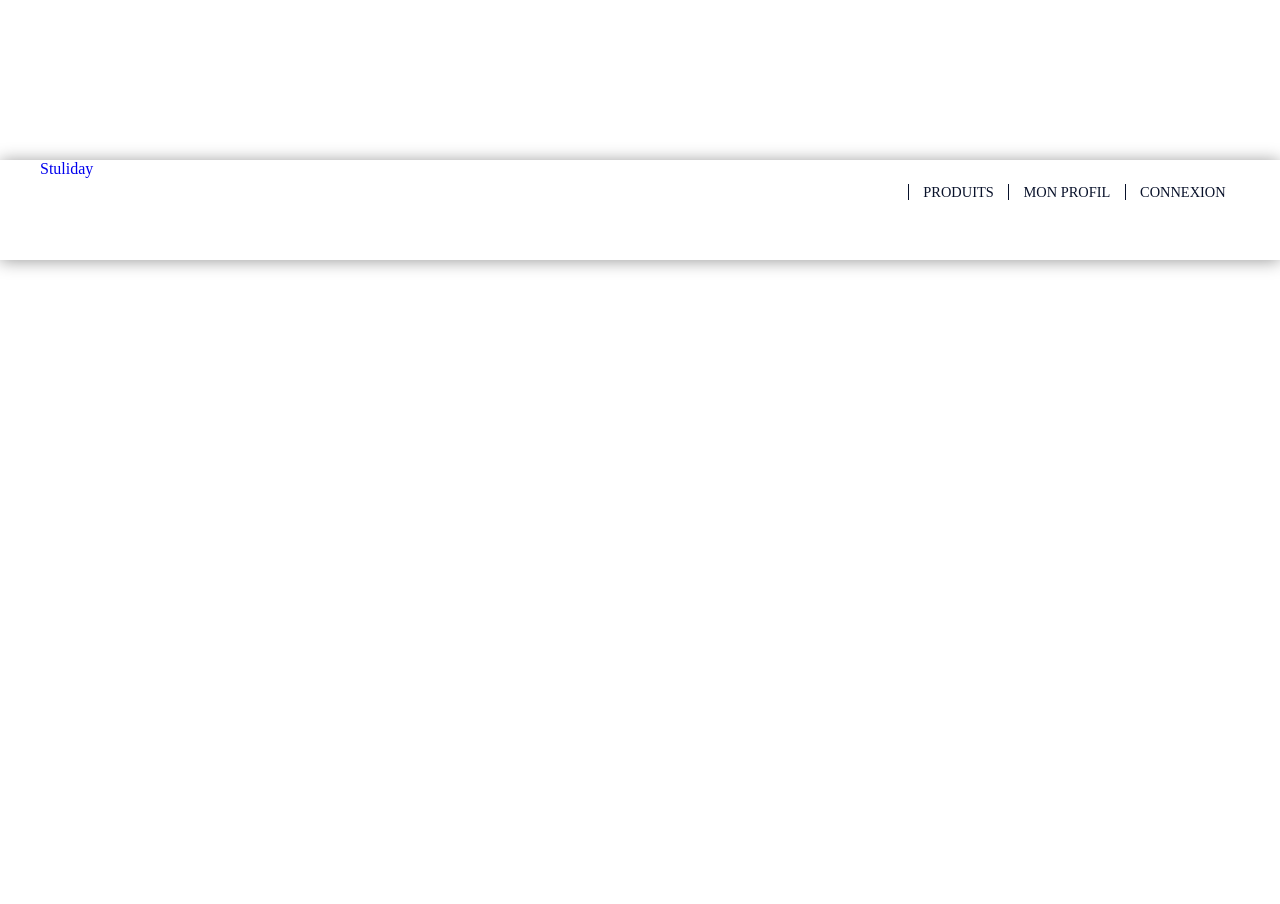
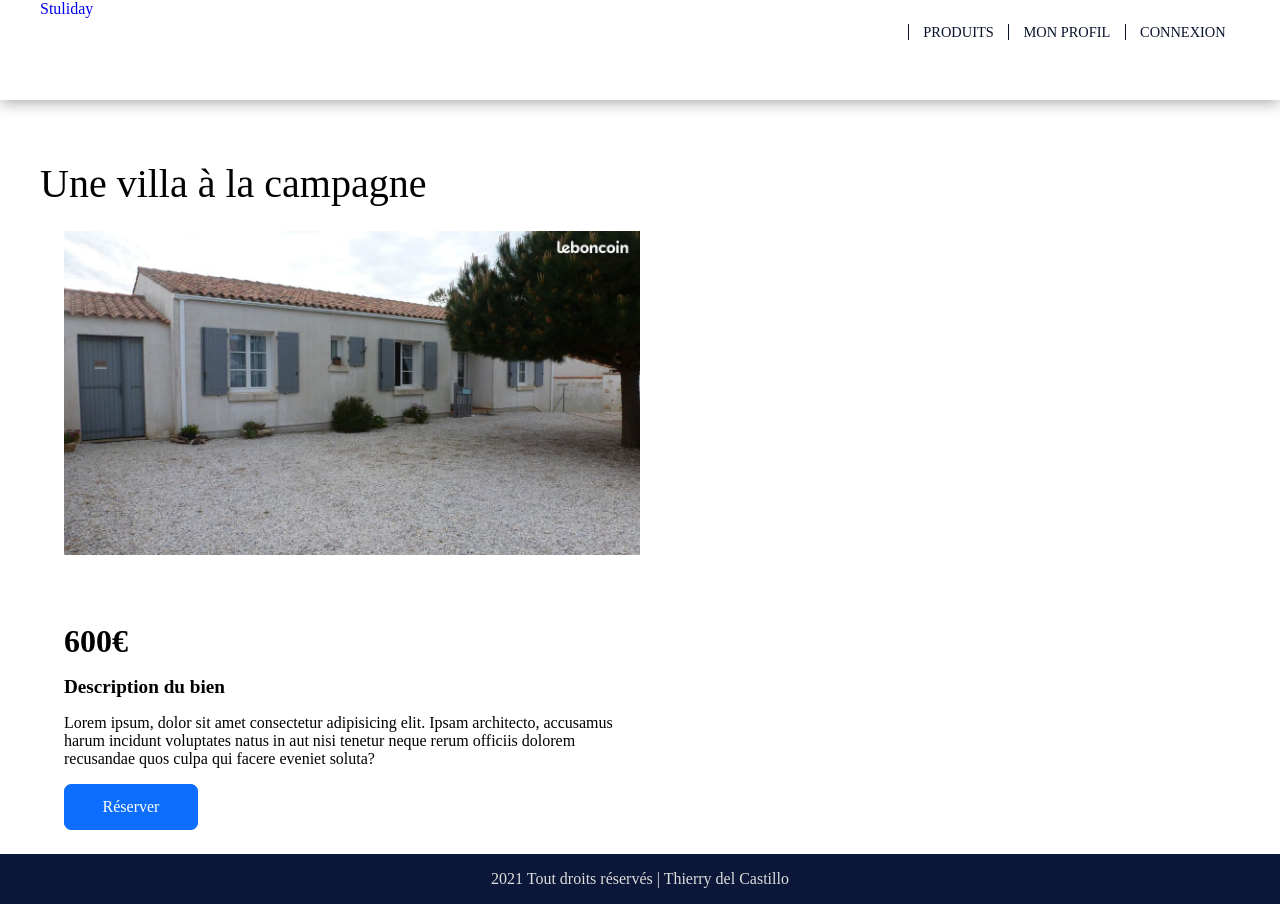
Before and after one commit to Thierrydc/Stuliday2021, a PHP site: page /product.php in a window 1280 px wide. Before the commit the page ends 271 px from the top, so only its background shows below. Run offline with PHP 8.4, Linux system fonts and the light colour scheme.

Commit message:
modif product.php

```diff
--- a/assets/css/style.css
+++ b/assets/css/style.css
@@ -30,6 +30,17 @@ h2 {
   max-width: 1200px;
 }
 
+.td_button {
+  cursor: pointer;
+  background-color: #0d6efd;
+  border: 1px solid #0d6efd;
+  border-radius: 7px;
+  color: white;
+  padding: 0.8rem 1rem;
+  text-align: center;
+  width: 100px;
+}
+
 #accueil {
   color: black;
   height: 100vh;
@@ -38,9 +49,35 @@ h2 {
   justify-content: center;
 }
 
-#products {
+#product {
   display: flex;
   justify-content: center;
+}
+#product .content {
+  display: flex;
+  flex-wrap: wrap;
+}
+#product .content #nameproduct {
+  width: 100%;
+}
+#product .content #photo, #product .content #info {
+  padding: 2%;
+  width: 48%;
+}
+#product .content #photo img {
+  width: 100%;
+}
+#product .content #info #price {
+  font-size: 2rem;
+  font-weight: 600;
+  margin: 1rem 0;
+}
+#product .content #info #description > :nth-child(1) {
+  font-weight: 600;
+  font-size: 1.2rem;
+}
+#product .content #info #description > :nth-child(2) {
+  margin: 1rem 0;
 }
 
 #profil {
--- a/product.php
+++ b/product.php
@@ -1,5 +1,29 @@
 <?php include('inc/header.php'); ?>
 
-    <h1>Page d'un produit</h1>
+<div  id="product">
+        <div class="wrapper">
+            <div class="content">
+                <div id="nameproduct">
+                    <h1>Une villa à la campagne</h1>
+                </div>
+                <div id="photo">
+                    <img src="./assets/img/photo.jpg" alt="une guitare">
+                </div>
+                <div id="info">
+                    <div id="price">600€</div>
+                    <div id="description">
+                        <p>Description du bien</p>
+                        <p>Lorem ipsum, dolor sit amet consectetur adipisicing elit. Ipsam architecto, accusamus harum incidunt voluptates natus in aut nisi tenetur neque rerum officiis dolorem recusandae quos culpa qui facere eveniet soluta?</p>
+                    </div>
+                    <div>
+                        <div class="td_button">Réserver</div>
+                    </div>
+                </div>
+
+
+            </div>
+        </div>
+    </div>
+
 
 <?php include('inc/footer.php'); ?>
```
Also changed, not shown: assets/scss/_general.scss (+55 -1 lines), assets/img/photo.jpg (added), 1 other file.
